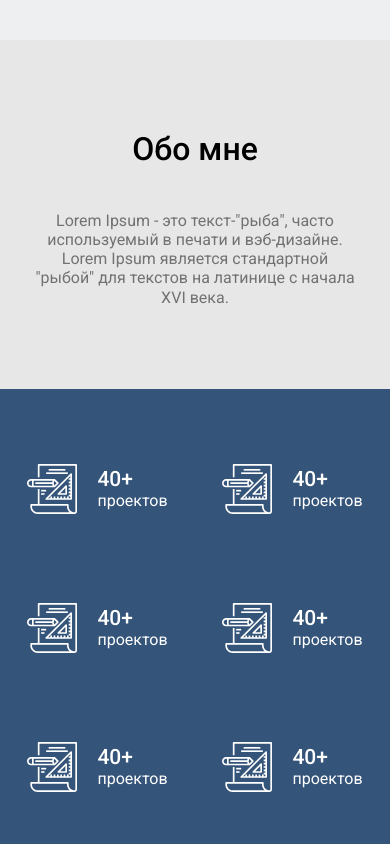
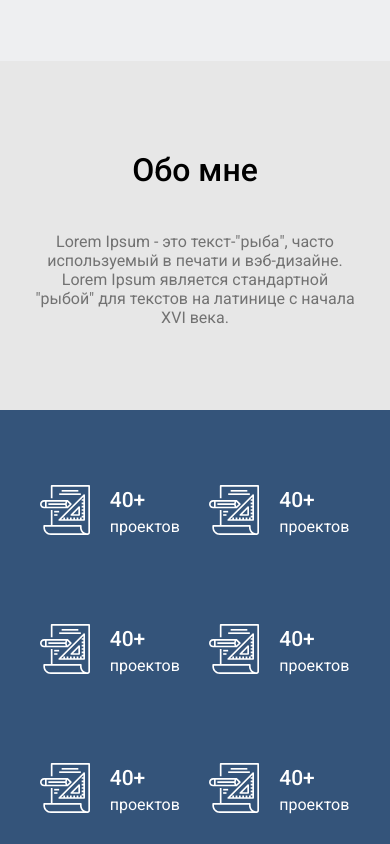
Before and after one commit to Royli927/landing, a website: page index.html in a window 390 px wide. Shown: the part 700-1544 px from the top of the page. Drawn offline with nearby package versions, Linux system fonts and the light colour scheme; files that its build step writes are made by us from their sources.

Commit message:
Change styles for responsive

```diff
--- a/index.html
+++ b/index.html
@@ -13,7 +13,7 @@
         <div class="container header__container">
             <div class="header__top-bar align-items-center">
                 <div class="logo-box">
-                    <img src="images/icon/logo-icon.svg" alt="Logo" class="logo-box__icon">
+                    <img src="images/icon/logo-icon.svg" alt="Logo" class="logo-box__icon header__logo-icon">
                 </div>
                 <nav class="navigation header__navigation">
                     <ul class="navigation__pages-list">
@@ -70,47 +70,47 @@
 
         <section class="section-achievements">
             <div class="container section-achievements__container">
-                <ul class="achievements-list">
+                <ul class="achievements-list section-achievements__achievements-container">
                     <li class="card section-achievements__card-item">
                         <img src="images/icon/project-achievement-icon.svg" alt="Projects achievement" class="card__img">
                         <div class="card__description achievements-list__item-description">
-                            <h3 class="title title_size_sm achievements-list__item-title">40+</h3>
-                            <p class="paragraph achievements-list__item-paragraph">проектов</p>
+                            <h3 class="title title_size_sm achievements-list__item-title section-achievements__item-title">40+</h3>
+                            <p class="paragraph achievements-list__item-paragraph section-achievements__item-paragraph">проектов</p>
                         </div>
                     </li>
                     <li class="card section-achievements__card-item">
                         <img src="images/icon/project-achievement-icon.svg" alt="Projects achievement" class="card__img">
                         <div class="card__description achievements-list__item-description">
-                            <h3 class="title title_size_sm achievements-list__item-title">40+</h3>
-                            <p class="paragraph achievements-list__item-paragraph">проектов</p>
+                            <h3 class="title title_size_sm achievements-list__item-title section-achievements__item-title">40+</h3>
+                            <p class="paragraph achievements-list__item-paragraph section-achievements__item-paragraph">проектов</p>
                         </div>
                     </li>
                     <li class="card section-achievements__card-item">
                         <img src="images/icon/project-achievement-icon.svg" alt="Projects achievement" class="card__img">
                         <div class="card__description achievements-list__item-description">
-                            <h3 class="title title_size_sm achievements-list__item-title">40+</h3>
-                            <p class="paragraph achievements-list__item-paragraph">проектов</p>
+                            <h3 class="title title_size_sm achievements-list__item-title section-achievements__item-title">40+</h3>
+                            <p class="paragraph achievements-list__item-paragraph section-achievements__item-paragraph">проектов</p>
                         </div>
                     </li>
                     <li class="card section-achievements__card-item">
                         <img src="images/icon/project-achievement-icon.svg" alt="Projects achievement" class="card__img">
                         <div class="card__description achievements-list__item-description">
-                            <h3 class="title title_size_sm achievements-list__item-title">40+</h3>
-                            <p class="paragraph achievements-list__item-paragraph">проектов</p>
+                            <h3 class="title title_size_sm achievements-list__item-title section-achievements__item-title">40+</h3>
+                            <p class="paragraph achievements-list__item-paragraph section-achievements__item-paragraph">проектов</p>
                         </div>
                     </li>
                     <li class="card section-achievements__card-item">
                         <img src="images/icon/project-achievement-icon.svg" alt="Projects achievement" class="card__img">
                         <div class="card__description achievements-list__item-description">
-                            <h3 class="title title_size_sm achievements-list__item-title">40+</h3>
-                            <p class="paragraph achievements-list__item-paragraph">проектов</p>
+                            <h3 class="title title_size_sm achievements-list__item-title section-achievements__item-title">40+</h3>
+                            <p class="paragraph achievements-list__item-paragraph section-achievements__item-paragraph">проектов</p>
                         </div>
                     </li>
                     <li class="card section-achievements__card-item">
                         <img src="images/icon/project-achievement-icon.svg" alt="Projects achievement" class="card__img">
                         <div class="card__description achievements-list__item-description">
-                            <h3 class="title title_size_sm achievements-list__item-title">40+</h3>
-                            <p class="paragraph achievements-list__item-paragraph">проектов</p>
+                            <h3 class="title title_size_sm achievements-list__item-title section-achievements__item-title">40+</h3>
+                            <p class="paragraph achievements-list__item-paragraph section-achievements__item-paragraph">проектов</p>
                         </div>
                     </li>
                 </ul>
@@ -120,11 +120,13 @@
         <section class="section-skills">
             <div class="container section-skills__container">
                 <div class="card section-skills__card">
-                    <picture>
-                        <source media="(max-width: 1279px)" srcset="images/skills/portrait-img-0.5x.png">
-                        <source media="(min-width: 1280px)" srcset="images/skills/portrait-img-1x.png">
-                        <img src="images/skills/portrait-img-1x.png" alt="Portrait image" class="card__img section-skills__card-img">
-                    </picture>
+                    <div class="section-skills__picture-wrapper">
+                        <picture>
+                            <source media="(max-width: 1279px)" srcset="images/skills/portrait-img-0.5x.png">
+                            <source media="(min-width: 1280px)" srcset="images/skills/portrait-img-1x.png">
+                            <img src="images/skills/portrait-img-1x.png" alt="Portrait image" class="card__img section-skills__card-img">
+                        </picture>
+                    </div>
                     <div class="card__description section-skills__card-description">
                         <h2 class="title title_size_md margin-bottom-md section-skills__card-title">Мои навыки</h2>
                         <div class="section-skills__card-skill">
@@ -159,11 +161,11 @@
                             Lorem Ipsum является стандартной "рыбой" для текстов на латинице с начала XVI века.
                         </p>
                     </div>
-                    <div class="video-box">
+                    <div class="video-box section-work__video-box">
                         <picture>
                             <source media="(max-width: 1279px)" srcset="images/work/work-video-preview-img-1x.png">
                             <source media="(min-width: 1280px)" srcset="images/work/work-video-preview-img-2x.png">
-                            <img src="images/work/work-video-preview-img-2x.png" alt="Video preview" class="video-box__preview">
+                            <img src="images/work/work-video-preview-img-2x.png" alt="Video preview" class="video-box__preview section-work__video-box-preview">
                         </picture>
                         <div class="overlay">
                             <img src="images/icon/play-button-icon.svg" alt="Play button icon" class="video-box__icon section-work__video-box-icon">
@@ -288,7 +290,7 @@
                                 </div>
                             </div>
                         </form>
-                        <button class="btn section-feedback__btn">Отправить</button>
+                        <button class="btn section-feedback__form-btn">Отправить</button>
                     </div>
                 </div>
             </div>
--- a/scss/abstracts/_variables.scss
+++ b/scss/abstracts/_variables.scss
@@ -41,3 +41,5 @@ $mark-line-height: 2.133rem;
 
 $content-font-size: 1.4rem;
 $content-line-height: 2.297rem;
+
+$collage-items-qty: 4;
--- a/scss/base/_base.scss
+++ b/scss/base/_base.scss
@@ -11,6 +11,10 @@
 
 html {
   font-size: 62.5%;
+
+  @include media-query(phone) {
+   // font-size: 30%;
+  }
 }
 
 body {
@@ -27,6 +31,7 @@ button {
   cursor: pointer;
 }
 
+
 /*section,
 header,
 footer {
--- a/scss/components/_btn.scss
+++ b/scss/components/_btn.scss
@@ -1,7 +1,7 @@
 .btn {
   @include text($white-color);
 
-  padding: 2rem 3rem;
+  padding: 2.5rem 4.1rem;
 
   text-transform: uppercase;
 
--- a/scss/components/_collage.scss
+++ b/scss/components/_collage.scss
@@ -1,12 +1,10 @@
 .collage-box {
-  @include flex(flex-start);
+  @include flex(flex-start, row);
 
-  flex-direction: row;
   flex-wrap: wrap;
 
   &__item {
     position: relative;
-    flex-grow: 1;
 
     &:hover .collage-box__item-icon,
     &:hover .overlay {
--- a/scss/components/_form.scss
+++ b/scss/components/_form.scss
@@ -24,7 +24,6 @@
 
   &__textarea {
     resize: none;
-    min-height: 17.5rem;
   }
 
   &__label {
--- a/scss/layout/_footer.scss
+++ b/scss/layout/_footer.scss
@@ -35,6 +35,6 @@
   }
 
   @include media-query(phone) {
-    padding-bottom: 4.759rem;
+    padding-bottom: 3.9rem;
   }
 }
--- a/scss/layout/_header.scss
+++ b/scss/layout/_header.scss
@@ -27,6 +27,11 @@
     }
   }
 
+  &__logo-icon {
+    height: 6rem;
+    width: 9.6rem;
+  }
+
   &__main-content {
     padding-top: 14rem;
 
@@ -40,7 +45,7 @@
     margin-left: 8.5rem;
 
     @include media-query(phone) {
-      width: 32.2rem;
+      max-width: 32.2rem;
       flex-direction: column;
       margin: 0 auto;
     }
@@ -57,12 +62,14 @@
     width: 54rem;
 
     @include media-query(phone) {
-      width: auto;
+      width: 100%;
+      max-width: 32.2rem;
     }
   }
 
   &__card-btn {
     width: 22.5rem;
+    height: 6.5rem;
 
     @include media-query(phone) {
       margin: 0 auto;
--- a/scss/pages/_home.scss
+++ b/scss/pages/_home.scss
@@ -13,7 +13,7 @@
     justify-content: center;
 
     @include media-query(phone) {
-      width: 32.3rem;
+      max-width: 32.3rem;
     }
   }
 
@@ -42,7 +42,15 @@
     }
   }
 
+  &__achievements-container {
+    @include media-query(phone) {
+      max-width: 33.9rem;
+      margin: 0 auto;
+    }
+  }
+
   &__card-item {
+    height: 5rem;
     width: 14.1rem;
 
     @include media-query(phone) {
@@ -53,6 +61,19 @@
         margin-top: 8.9rem;
       }
     }
+  }
+
+  &__item-title {
+    display: block;
+    width: 3.6rem;
+    height: 1.9rem;
+    margin-bottom: 1rem;
+  }
+
+  &__item-paragraph {
+    display: block;
+    width: 7.1rem;
+    height: 1.5rem;
   }
 
   @include media-query(phone) {
@@ -72,16 +93,20 @@
     }
   }
 
+
   &__card {
     flex-direction: row-reverse;
 
     @include media-query(phone) {
       flex-direction: column;
+
+      margin: 0 1.8rem;
     }
   }
 
   &__card-img {
     @include media-query(phone) {
+      max-width: 100%;
       width: 33.9rem;
       margin-bottom: 9.8rem;
     }
@@ -90,7 +115,7 @@
   &__card-title {
     @include media-query(phone) {
       margin-bottom: 4.2rem;
-
+      max-width: 33.9rem;
       text-align: center;
     }
   }
@@ -107,17 +132,14 @@
     width: 44.5rem;
 
     @include media-query(phone) {
-      width: 33.9rem;
+      width: 100%;
+      max-width: 33.9rem;
     }
   }
 
   &__card-skill {
-    margin-bottom: 2.976rem;
-
-    @include media-query(phone) {
-      &:not(:last-child) {
-        margin-bottom: 2.976rem;
-      }
+    &:not(:last-child) {
+      margin-bottom: 3rem;
     }
   }
 
@@ -129,7 +151,8 @@
     width: 34.936rem;
 
     @include media-query(phone) {
-      width: 26.7rem;
+      width: 78%;
+      max-width: 26.7rem;
     }
   }
 
@@ -157,7 +180,7 @@
     justify-content: center;
 
     @include media-query(phone) {
-      width: 33.9rem;
+      width: 100%;
     }
   }
 
@@ -172,7 +195,20 @@
     margin-bottom: 5.7rem;
 
     @include media-query(phone) {
-      width: 32.3rem;
+      max-width: 32.3rem;
+    }
+  }
+
+  &__video-box {
+    @include media-query(phone) {
+      margin: 0 1.8rem;
+    }
+  }
+
+  &__video-box-preview {
+    @include media-query(phone) {
+      max-width: 100%;
+      width: 33.9rem;
     }
   }
 
@@ -194,17 +230,18 @@
 
   &__collage-box {
     @include media-query(phone) {
-      height: calc(4 * 18.8rem);
+      height: calc(#{$collage-items-qty} * 18.8rem);
+      max-width: 37.6rem;
+      margin: 0 auto;
     }
   }
 
   &__item {
-    width: 48rem;
-    flex-basis: calc(100% / 4);
+    width: calc(100% / #{$collage-items-qty});
 
     @include media-query(phone) {
-      width: 18.8rem;
-      height: 18.8rem;
+      height: calc(100% / #{$collage-items-qty});
+      width: calc(100% / 2);
     }
   }
 
@@ -237,6 +274,7 @@
   &__info-wrapper {
     @include media-query(phone) {
       width: 32.2rem;
+      margin: 0 auto;
     }
   }
 
@@ -293,6 +331,7 @@
   }
 
   &__form-textarea {
+    height: 17.5rem;
     width: 54rem;
   }
 
@@ -303,15 +342,18 @@
     }
   }
 
-  &__btn {
+  &__form-btn {
+    display: block;
     width: 19rem;
+    height: 5.5rem;
     margin: 0 auto;
+    padding: 2rem 1.9rem;
 
     font-size: $content-font-size;
     line-height: $content-line-height;
   }
 
   @include media-query(phone) {
-    padding: 9.1rem 0 12rem;
+    padding: 9.1rem 0 10rem;
   }
 }
```
